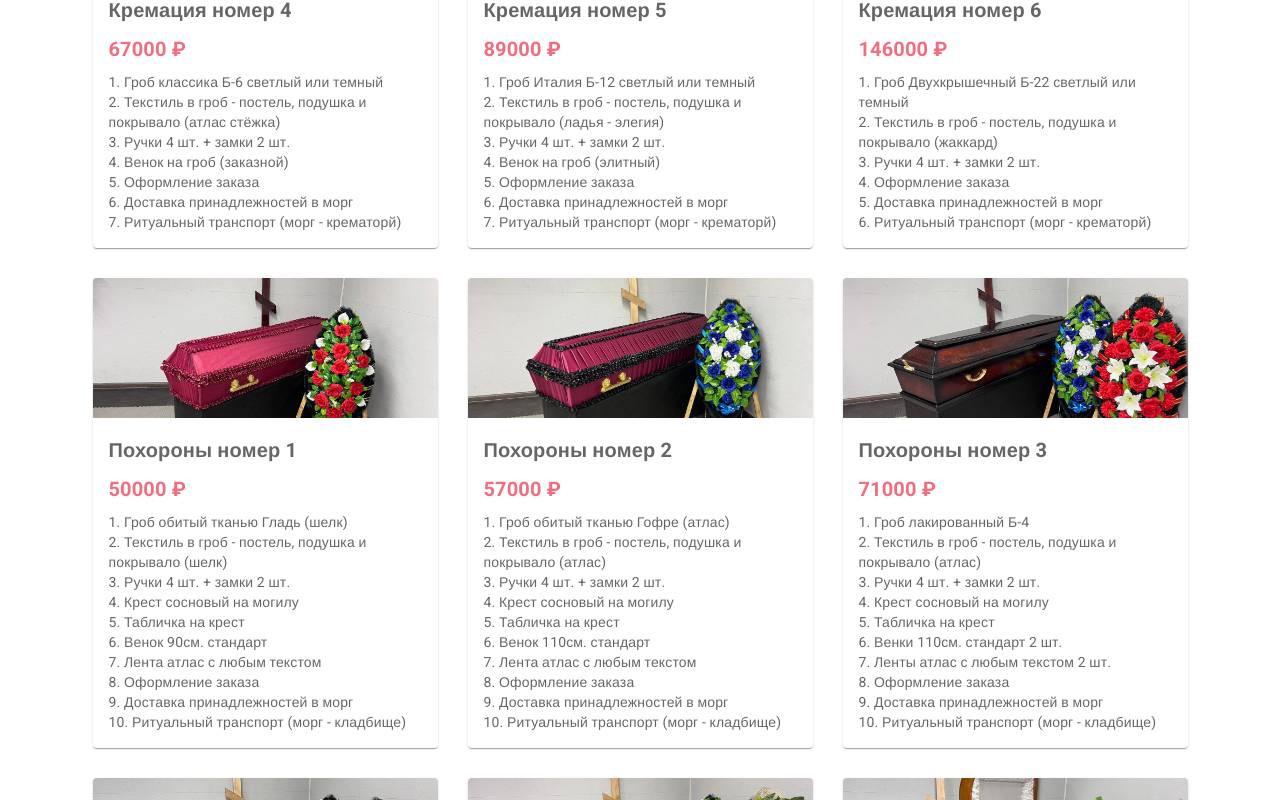
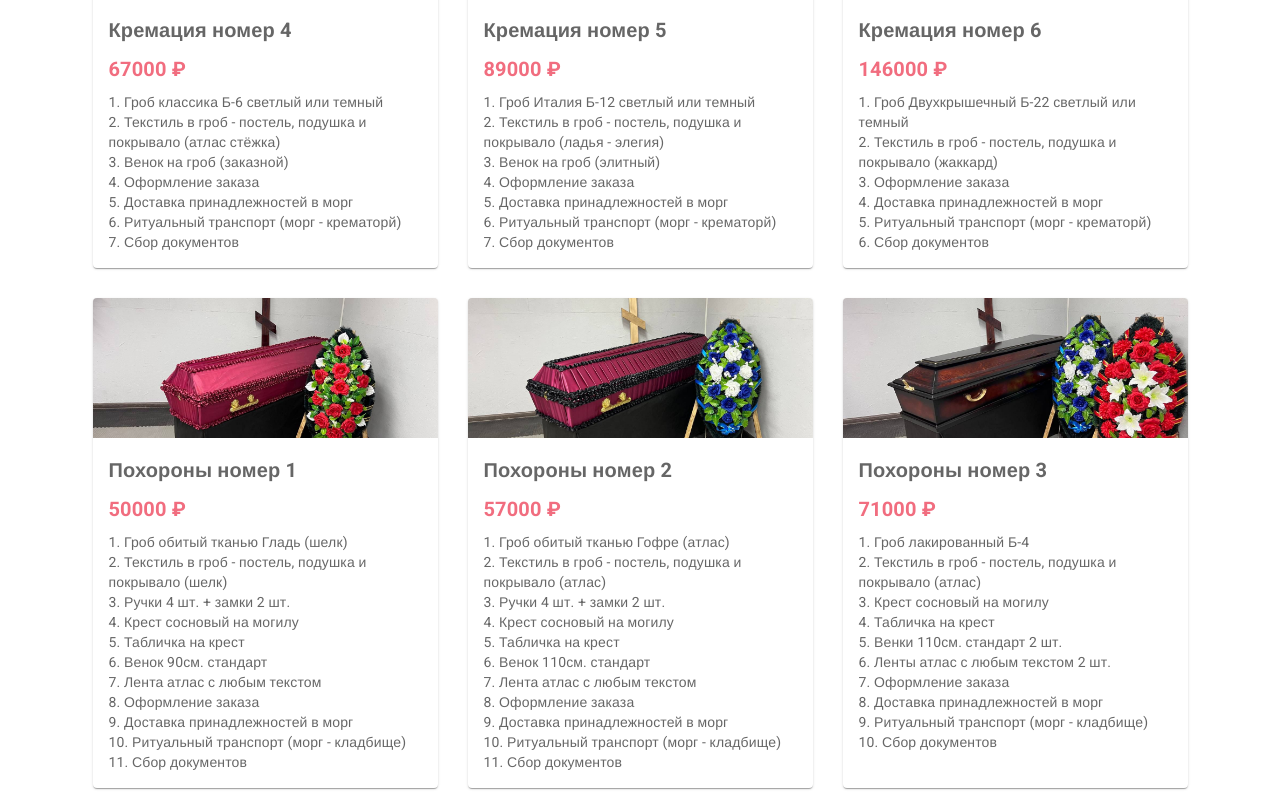
Before and after one commit to Pavel-Korbman/Prodjects_com, a React (Create React App) app in the folder sait_z/: page /products in a window 1280 px wide. Shown: the part 980-1780 px from the top of the page. Built offline with nearby package versions, Linux system fonts and the light colour scheme; a web font is replaced by a local one.

Commit message:
Исправленны описания продуктов

```diff
--- a/sait_z/src/data/data.js
+++ b/sait_z/src/data/data.js
@@ -8,7 +8,8 @@ const products = [
             "3. Ручки 4 шт. + замки 2 шт.",
             "4. Оформление заказа",
             "5. Доставка принадлежностей в морг",
-            "6. Ритуальный транспорт (морг - крематорй)"
+            "6. Ритуальный транспорт (морг - крематорй)",
+            "7. Сбор документов"
         ],
         type: 'cremation',
         photoLink: require('../img/product_1.jpg'),
@@ -25,7 +26,8 @@ const products = [
             "4. Венок на гроб (стандарт)",
             "5. Оформление заказа",
             "6. Доставка принадлежностей в морг",
-            "7. Ритуальный транспорт (морг - крематорй)"
+            "7. Ритуальный транспорт (морг - крематорй)",
+            "8. Сбор документов"
         ],
         type: 'cremation',
         photoLink: require('../img/product_2.jpg'),
@@ -38,10 +40,10 @@ const products = [
         description: [
             "1. Гроб лакированный Б-4",
             "2. Текстиль в гроб - постель, подушка и покрывало (атлас)",
-            "3. Ручки 4 шт. + замки 2 шт.",
-            "4. Оформление заказа",
-            "5. Доставка принадлежностей в морг",
-            "6. Ритуальный транспорт (морг - крематорй)"
+            "3. Оформление заказа",
+            "4. Доставка принадлежностей в морг",
+            "5. Ритуальный транспорт (морг - крематорй)",
+            "6. Сбор документов"
         ],
         type: 'cremation',
         photoLink: require('../img/product_3.jpg'),
@@ -54,11 +56,11 @@ const products = [
         description: [
             "1. Гроб классика Б-6 светлый или темный",
             "2. Текстиль в гроб - постель, подушка и покрывало (атлас стёжка)",
-            "3. Ручки 4 шт. + замки 2 шт.",
-            "4. Венок на гроб (заказной)",
-            "5. Оформление заказа",
-            "6. Доставка принадлежностей в морг",
-            "7. Ритуальный транспорт (морг - крематорй)"
+            "3. Венок на гроб (заказной)",
+            "4. Оформление заказа",
+            "5. Доставка принадлежностей в морг",
+            "6. Ритуальный транспорт (морг - крематорй)",
+            "7. Сбор документов"
         ],
         type: 'cremation',
         photoLink: require('../img/product_4.jpg'),
@@ -71,11 +73,11 @@ const products = [
         description: [
             "1. Гроб Италия Б-12 светлый или темный",
             "2. Текстиль в гроб - постель, подушка и покрывало (ладья - элегия)",
-            "3. Ручки 4 шт. + замки 2 шт.",
-            "4. Венок на гроб (элитный)",
-            "5. Оформление заказа",
-            "6. Доставка принадлежностей в морг",
-            "7. Ритуальный транспорт (морг - крематорй)"
+            "3. Венок на гроб (элитный)",
+            "4. Оформление заказа",
+            "5. Доставка принадлежностей в морг",
+            "6. Ритуальный транспорт (морг - крематорй)",
+            "7. Сбор документов"
         ],
         type: 'cremation',
         photoLink: require('../img/product_5.jpg'),
@@ -88,10 +90,10 @@ const products = [
         description: [
             "1. Гроб Двухкрышечный Б-22 светлый или темный",
             "2. Текстиль в гроб - постель, подушка и покрывало (жаккард)",
-            "3. Ручки 4 шт. + замки 2 шт.",
-            "4. Оформление заказа",
-            "5. Доставка принадлежностей в морг",
-            "6. Ритуальный транспорт (морг - крематорй)"
+            "3. Оформление заказа",
+            "4. Доставка принадлежностей в морг",
+            "5. Ритуальный транспорт (морг - крематорй)",
+            "6. Сбор документов"
         ],
         type: 'cremation',
         photoLink: require('../img/product_6.jpg'),
@@ -111,7 +113,8 @@ const products = [
             "7. Лента атлас с любым текстом",
             "8. Оформление заказа",
             "9. Доставка принадлежностей в морг",
-            "10. Ритуальный транспорт (морг - кладбище)"
+            "10. Ритуальный транспорт (морг - кладбище)",
+            "11. Сбор документов"
         ],
         type: 'funeral',
         photoLink: require('../img/product_101.jpg'),
@@ -131,7 +134,8 @@ const products = [
             "7. Лента атлас с любым текстом",
             "8. Оформление заказа",
             "9. Доставка принадлежностей в морг",
-            "10. Ритуальный транспорт (морг - кладбище)"
+            "10. Ритуальный транспорт (морг - кладбище)",
+            "11. Сбор документов"
         ],
         type: 'funeral',
         photoLink: require('../img/product_102.jpg'),
@@ -144,14 +148,14 @@ const products = [
         description: [
             "1. Гроб лакированный Б-4",
             "2. Текстиль в гроб - постель, подушка и покрывало (атлас)",
-            "3. Ручки 4 шт. + замки 2 шт.",
-            "4. Крест сосновый на могилу",
-            "5. Табличка на крест",
-            "6. Венки 110см. стандарт 2 шт.",
-            "7. Ленты атлас с любым текстом 2 шт.",
-            "8. Оформление заказа",
-            "9. Доставка принадлежностей в морг",
-            "10. Ритуальный транспорт (морг - кладбище)"
+            "3. Крест сосновый на могилу",
+            "4. Табличка на крест",
+            "5. Венки 110см. стандарт 2 шт.",
+            "6. Ленты атлас с любым текстом 2 шт.",
+            "7. Оформление заказа",
+            "8. Доставка принадлежностей в морг",
+            "9. Ритуальный транспорт (морг - кладбище)",
+            "10. Сбор документов"
         ],
         type: 'funeral',
         photoLink: require('../img/product_103.jpg'),
@@ -164,14 +168,14 @@ const products = [
         description: [
             "1. Гроб классика Б-6 светлый или темный",
             "2. Текстиль в гроб - постель, подушка и покрывало (атлас стёжка)",
-            "3. Ручки 4 шт. + замки 2 шт.",
-            "4. Крест сосновый на могилу",
-            "5. Табличка на крест",
-            "6. Венки 110см. заказные 2 шт.",
-            "7. Ленты атлас с любым текстом 2 шт.",
-            "8. Оформление заказа",
-            "9. Доставка принадлежностей в морг",
-            "10. Ритуальный транспорт (морг - кладбище)"
+            "3. Крест сосновый на могилу",
+            "4. Табличка на крест",
+            "5. Венки 110см. заказные 2 шт.",
+            "6. Ленты атлас с любым текстом 2 шт.",
+            "7. Оформление заказа",
+            "8. Доставка принадлежностей в морг",
+            "9. Ритуальный транспорт (морг - кладбище)",
+            "10. Сбор документов"
         ],
         type: 'funeral',
         photoLink: require('../img/product_104.jpg'),
@@ -184,14 +188,14 @@ const products = [
         description: [
             "1. Гроб Италия Б-12 светлый или темный",
             "2. Текстиль в гроб - постель, подушка и покрывало (ладья - элегия)",
-            "3. Ручки 4 шт. + замки 2 шт.",
-            "4. Крест дубовый на могилу",
-            "5. Табличка на крест",
-            "6. Венки 110см. элит 2 шт.",
-            "7. Ленты атлас с любым текстом 2 шт.",
-            "8. Оформление заказа",
-            "9. Доставка принадлежностей в морг",
-            "10. Ритуальный транспорт (морг - кладбище)"
+            "3. Крест дубовый на могилу",
+            "4. Табличка на крест",
+            "5. Венки 110см. элит 2 шт.",
+            "6. Ленты атлас с любым текстом 2 шт.",
+            "7. Оформление заказа",
+            "8. Доставка принадлежностей в морг",
+            "9. Ритуальный транспорт (морг - кладбище)",
+            "10. Сбор документов"
         ],
         type: 'funeral',
         photoLink: require('../img/product_105.jpg'),
@@ -204,14 +208,14 @@ const products = [
         description: [
             "1. Гроб Двухкрышечный Б-22 светлый или темный",
             "2. Текстиль в гроб - постель, подушка и покрывало (жаккард)",
-            "3. Ручки 4 шт. + замки 2 шт.",
-            "4. Крест дубовый на могилу",
-            "5. Табличка на крест",
-            "6. Венки 110см. авторские 2 шт.",
-            "7. Ленты атлас с любым текстом 2 шт.",
-            "8. Оформление заказа",
-            "9. Доставка принадлежностей в морг",
-            "10. Ритуальный транспорт (морг - кладбище)"
+            "3. Крест дубовый на могилу",
+            "4. Табличка на крест",
+            "5. Венки 110см. авторские 2 шт.",
+            "6. Ленты атлас с любым текстом 2 шт.",
+            "7. Оформление заказа",
+            "8. Доставка принадлежностей в морг",
+            "9. Ритуальный транспорт (морг - кладбище)",
+            "10. Сбор документов"
         ],
         type: 'funeral',
         photoLink: require('../img/product_106.jpg'),
```
